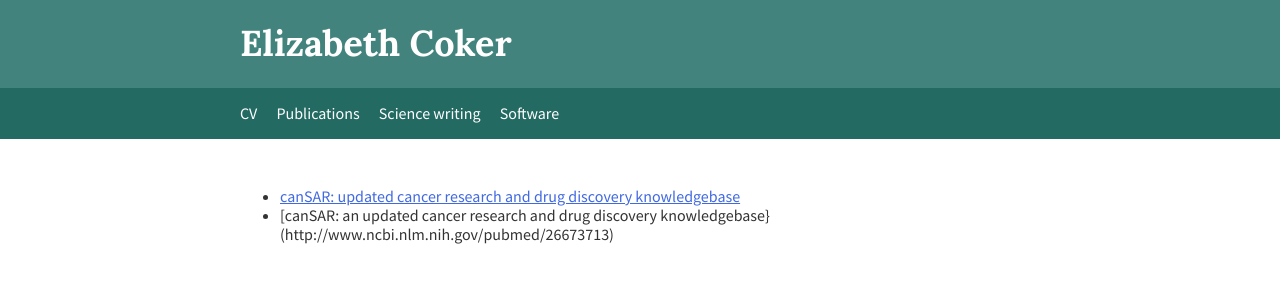
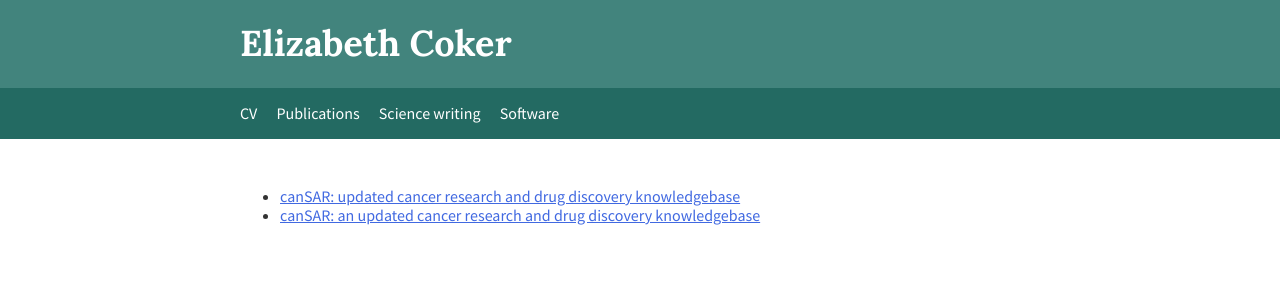
Before and after one commit to eac54/eac54.github.io, a Jekyll site: the page built from Publications/index.md, in a window 1280 px wide. Shown: the top 300 px of the page. Built offline with Jekyll 4.4.1, drawn with Linux system fonts in a browser that asks for light colours.

Commit message:
Update index.md

```diff
--- a/Publications/index.md
+++ b/Publications/index.md
@@ -5,4 +5,4 @@ title: Publications
 
 
 * [canSAR: updated cancer research and drug discovery knowledgebase](http://www.ncbi.nlm.nih.gov/pubmed/24304894)
-* [canSAR: an updated cancer research and drug discovery knowledgebase}(http://www.ncbi.nlm.nih.gov/pubmed/26673713)
+* [canSAR: an updated cancer research and drug discovery knowledgebase](http://www.ncbi.nlm.nih.gov/pubmed/26673713)
```
